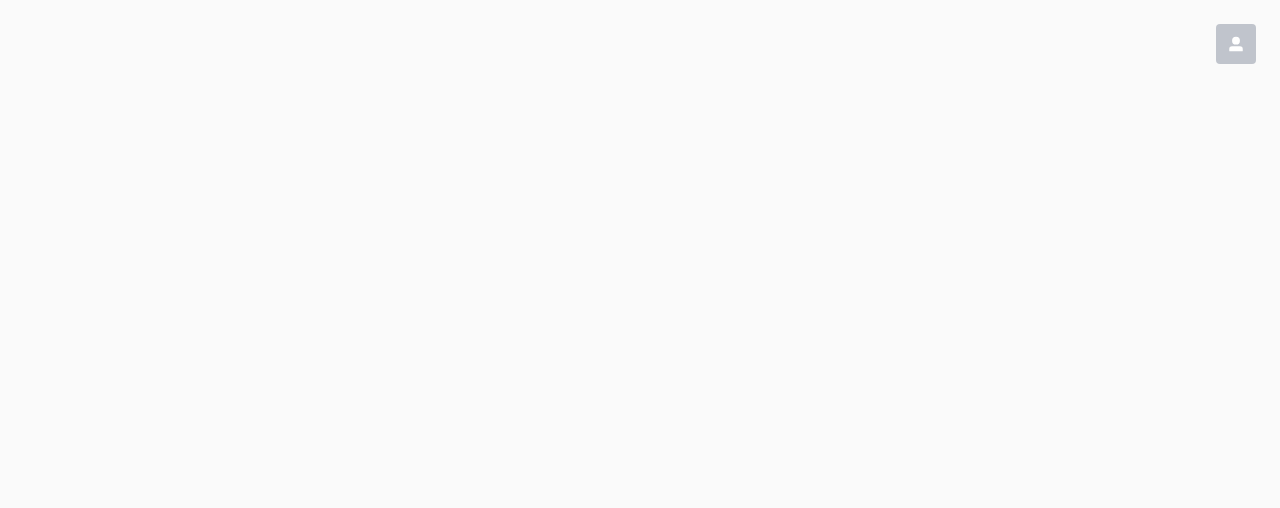
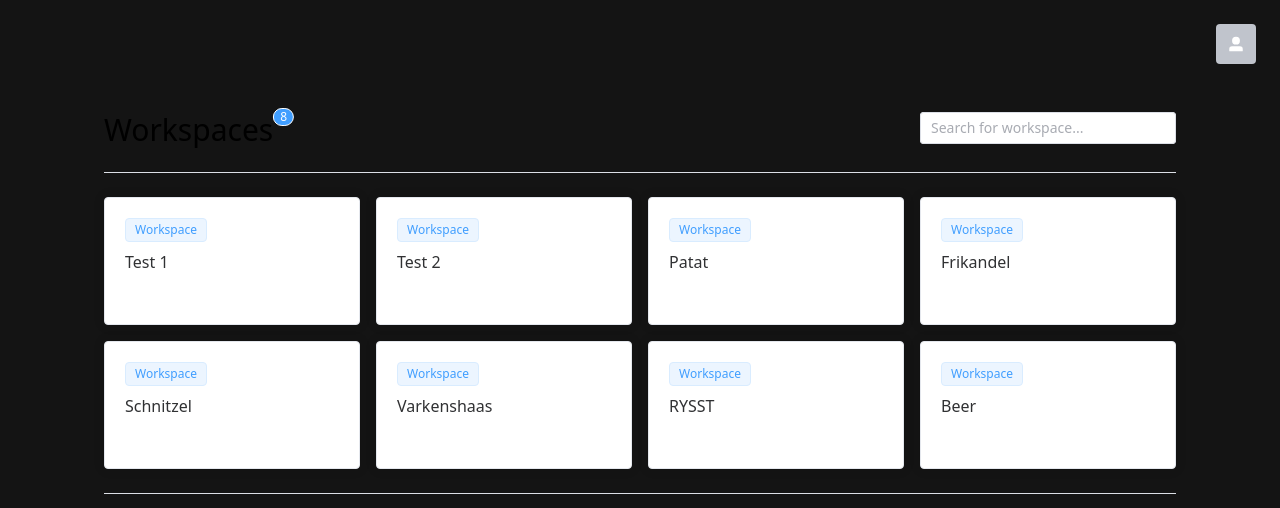
Before and after one commit to bjvanbemmel/benkyou, a Nuxt app in the folder web/: page / in a window 1280 px wide. Shown: the top 508 px of the page. Built offline with nearby package versions, Linux system fonts and the light colour scheme.

Commit message:
started sketching out the front-end

```diff
--- a/web/assets/css/tailwind.css
+++ b/web/assets/css/tailwind.css
@@ -7,5 +7,5 @@ html, body {
 }
 
 body {
-  @apply dark:bg-zinc-900 bg-zinc-50
+  @apply bg-[#141414]
 }
--- a/web/pages/index.vue
+++ b/web/pages/index.vue
@@ -1,7 +1,105 @@
 <script setup lang="ts">
+  import { CirclePlusFilled } from '@element-plus/icons-vue'
+  import type { Ref } from 'vue'
+
+  const search: Ref<string> = ref('')
+
+  const workspaces: Array<{ id: string, title: string }> = [
+    {
+      id: '0',
+      title: 'Test 1',
+    },
+    {
+      id: '1',
+      title: 'Test 2',
+    },
+    {
+      id: '2',
+      title: 'Patat',
+    },
+    {
+      id: '3',
+      title: 'Frikandel',
+    },
+    {
+      id: '4',
+      title: 'Schnitzel',
+    },
+    {
+      id: '5',
+      title: 'Varkenshaas',
+    },
+    {
+      id: '6',
+      title: 'RYSST',
+    },
+    {
+      id: '7',
+      title: 'Beer',
+    },
+  ]
+
+  // eslint-disable-next-line @typescript-eslint/no-explicit-any
+  const searchWorkspaces = (query: string, cb: any): void => {
+    const results = query
+      ? workspaces.filter(x => x.title.toLowerCase().includes(query.toLowerCase()))
+      : workspaces
+
+      cb(results.map(x => ({ value: x.title })))
+  }
 </script>
 
 <template>
   <NuxtLayout name="authenticated">
+    <div
+      class="mx-auto w-fit"
+    >
+      <div
+        class="flex flex-col sm:gap-0 gap-6 sm:flex-row sm:justify-between"
+      >
+        <el-badge
+          :value="workspaces.length"
+          type="primary"
+          :offset="[10, 5]"
+        >
+          <h1
+            class="text-3xl"
+          >
+            Workspaces
+          </h1>
+        </el-badge>
+
+        <el-autocomplete
+          v-model="search"
+          :fetch-suggestions="searchWorkspaces"
+          :trigger-on-focus="false"
+          clearable
+          placeholder="Search for workspace..."
+          class="w-full sm:max-w-64"
+        />
+      </div>
+      <el-divider />
+      <div
+        class="grid grid-cols-1 sm:grid-cols-2 lg:grid-cols-3 xl:grid-cols-4 2xl:grid-cols-5 gap-4"
+      >
+        <button
+          v-for="workspace in workspaces"
+          :key="workspace.id"
+          class=""
+          >
+          <el-card
+            class="text-left w-64 h-32"
+          >
+            <el-tag
+              class="mb-2"
+              >Workspace</el-tag>
+            <h1
+              class="text-ellipsis overflow-hidden"
+              >{{ workspace.title }}</h1>
+          </el-card>
+        </button>
+      </div>
+      <el-divider />
+    </div>
   </NuxtLayout>
 </template>
```
